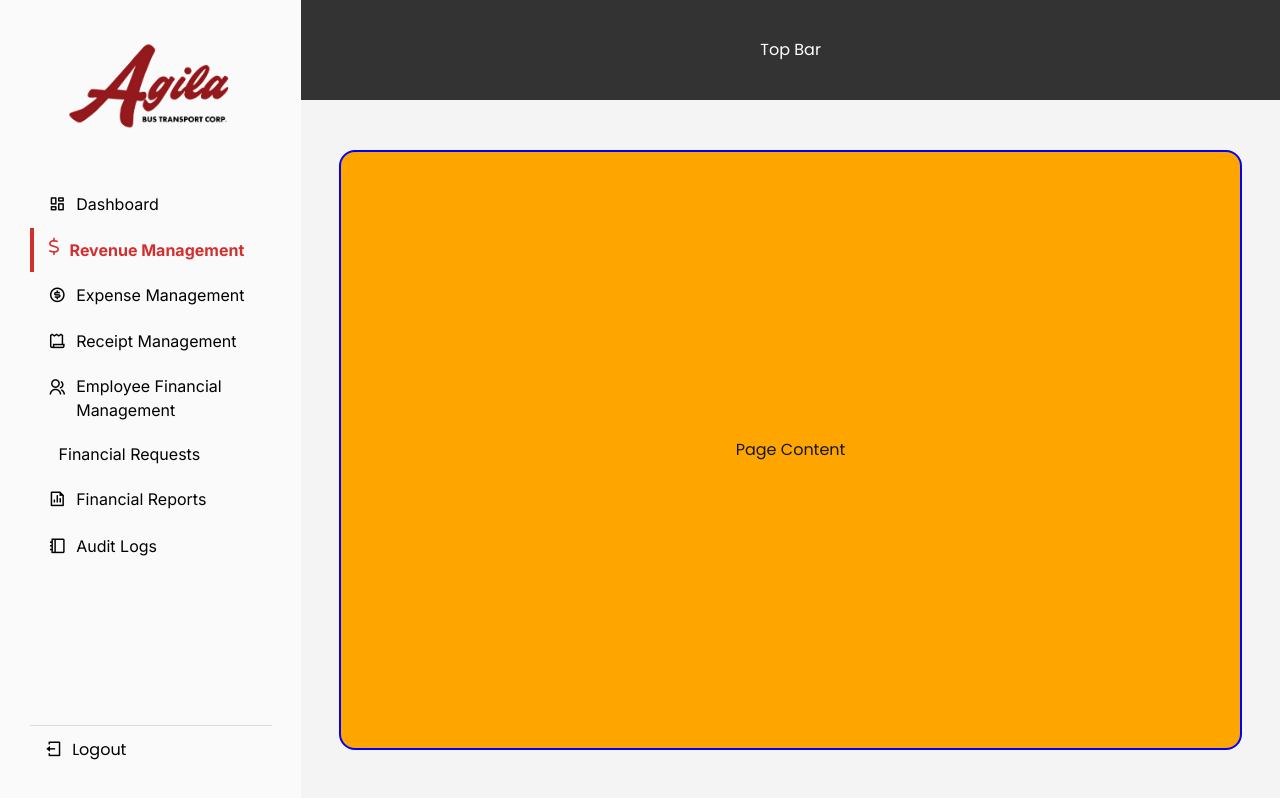
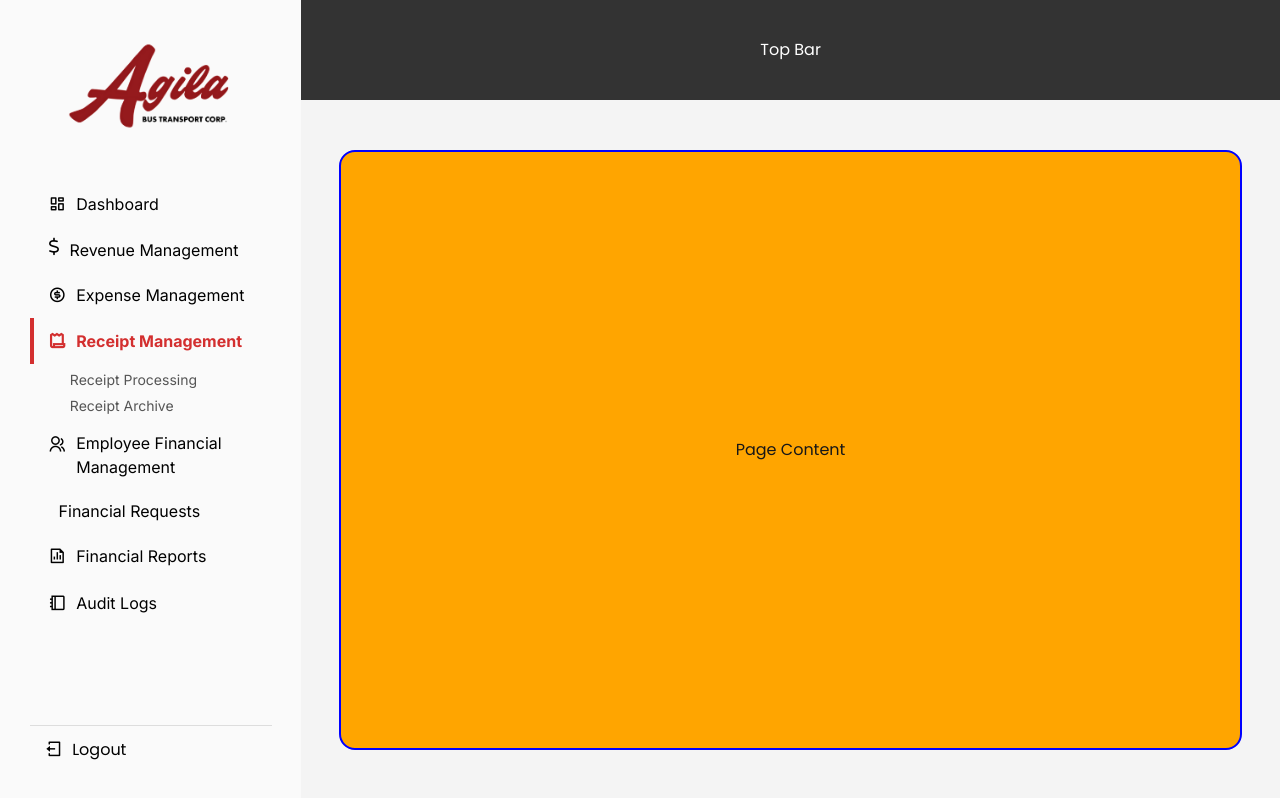
Before and after one commit to Brianc1012/FTMS_RevenueManagement, a Next.js app in the folder ftms_revenuemgmt/: page / in a window 1280 px wide. Both pictures are taken after a click on the element "Receipt Management". Built offline with nearby package versions, Linux system fonts and the light colour scheme; some icons are missing.

Commit message:
with sub module

```diff
--- a/ftms_revenuemgmt/app/Components/navBar.tsx
+++ b/ftms_revenuemgmt/app/Components/navBar.tsx
@@ -1,50 +1,140 @@
-import React from 'react';
+"use client";
+
+import React, { useState } from 'react';
 import '../styles/navbar.css'; // Corrected path to the styles folder
 
 const navBar = () => {
+  const [activeModule, setActiveModule] = useState('Revenue Management'); // State to track the active module
+  const [activeSubModule, setActiveSubModule] = useState(''); // State to track the active submodule
+
+  const handleModuleClick = (moduleName: string) => {
+    setActiveModule(moduleName);
+    setActiveSubModule(''); // Reset submodule when switching modules
+  };
+
+  const handleSubModuleClick = (subModuleName: string) => {
+    setActiveSubModule(subModuleName);
+  };
+
   return (
     <>
       <div className='navBar'>
-
         <div className='Logo'>
           <div className='LogoImage'>
             <img src="/agilaLogo.png" alt="Logo" className='logoImage' />
           </div>
         </div>
 
-
         {/* Navigation Items */}
         <div className="navContainer">
           <div className="navBarItems">
-                <div className="navBarItem">
-                    <i className="ri-dashboard-line icon"/> Dashboard
+            {/* Module for Dashboard */}
+            <div
+              className={`navBarItem ${activeModule === 'Dashboard' ? 'active' : ''}`}
+              onClick={() => handleModuleClick('Dashboard')}
+            >
+              <i className="ri-dashboard-line icon" /> Dashboard
             </div>
-                <div className="navBarItem active">
-                    <i className="fa-duotone fa-regular fa-dollar-sign icon"/> Revenue Management
+
+            {/* Module for Revenue Management */}
+            <div
+              className={`navBarItem ${activeModule === 'Revenue Management' ? 'active' : ''}`}
+              onClick={() => handleModuleClick('Revenue Management')}
+            >
+              <i className="fa-duotone fa-regular fa-dollar-sign icon" /> Revenue Management
             </div>
-                <div className="navBarItem">
-                    <i className="ri-money-dollar-circle-line icon"/> Expense Management
+
+            {/* Module for Expense Management */}
+            <div
+              className={`navBarItem ${activeModule === 'Expense Management' ? 'active' : ''}`}
+              onClick={() => handleModuleClick('Expense Management')}
+            >
+              <i className="ri-money-dollar-circle-line icon" /> Expense Management
             </div>
-                <div className="navBarItem">
-                    <i className="ri-receipt-line icon"/> Receipt Management
+
+            {/* Module for Receipt Management */}
+            <div
+              className={`navBarItem ${activeModule === 'Receipt Management' ? 'active' : ''}`}
+              onClick={() => handleModuleClick('Receipt Management')}
+            >
+              <i className="ri-receipt-line icon" /> Receipt Management
             </div>
-                <div className="navBarItem">
-                    <i className="ri-group-line icon"/> Employee Financial Management
+
+              {/* Submodules for Receipt Management */}
+              {activeModule === 'Receipt Management' && (
+                  <div className="subModules">
+                    <div
+                      className={`subModuleItem ${activeSubModule === 'Receipt Processing' ? 'active' : ''}`}
+                      onClick={() => handleSubModuleClick('Receipt Processing')}
+                    >
+                      Receipt Processing
                     </div>
-                <div className="navBarItem">
-                    <i className="ri-service-bell-line icon"/> Financial Requests
+                    <div
+                      className={`subModuleItem ${activeSubModule === 'Receipt Archive' ? 'active' : ''}`}
+                      onClick={() => handleSubModuleClick('Receipt Archive')}
+                    >
+                      Receipt Archive
                     </div>
-                <div className="navBarItem">
-                    <i className="ri-file-chart-line"/> Financial Reports
                   </div>
-                <div className="navBarItem">
-                    <i className="ri-booklet-line"/> Audit Logs
+                )}
+
+            {/* Module for Employee Financial Management */}
+            <div
+              className={`navBarItem ${activeModule === 'Employee Financial Management' ? 'active' : ''}`}
+              onClick={() => handleModuleClick('Employee Financial Management')}
+            >
+              <i className="ri-group-line icon" /> Employee Financial Management
+            </div>
+
+                {/* Submodules for Employee Financial Management */}
+                {activeModule === 'Employee Financial Management' && (
+                  <div className="subModules">
+                    <div
+                      className={`subModuleItem ${activeSubModule === 'Balance & Payment' ? 'active' : ''}`}
+                      onClick={() => handleSubModuleClick('Balance & Payment')}
+                    >
+                      Balance & Payment
+                    </div>
+                    <div
+                      className={`subModuleItem ${activeSubModule === 'Payroll' ? 'active' : ''}`}
+                      onClick={() => handleSubModuleClick('Payroll')}
+                    >
+                      Payroll
+                    </div>
+                  </div>
+                )}
+
+
+            {/* Module for Financial Requests */}
+            <div
+              className={`navBarItem ${activeModule === 'Financial Requests' ? 'active' : ''}`}
+              onClick={() => handleModuleClick('Financial Requests')}
+            >
+              <i className="ri-service-bell-line icon" /> Financial Requests
+            </div>
+
+
+            {/* Module for Financial Reports */}
+            <div
+              className={`navBarItem ${activeModule === 'Financial Reports' ? 'active' : ''}`}
+              onClick={() => handleModuleClick('Financial Reports')}
+            >
+              <i className="ri-file-chart-line" /> Financial Reports
+            </div>
+
+
+            {/* Module for Audit Logs */}
+            <div
+              className={`navBarItem ${activeModule === 'Audit Logs' ? 'active' : ''}`}
+              onClick={() => handleModuleClick('Audit Logs')}
+            >
+              <i className="ri-booklet-line" /> Audit Logs
             </div>
           </div>
 
           {/* Logout Section */}
           <div className="logout">
-                <i className="ri-logout-box-line"/> Logout
+            <i className="ri-logout-box-line" /> Logout
           </div>
         </div>
       </div>
--- a/ftms_revenuemgmt/app/styles/navbar.css
+++ b/ftms_revenuemgmt/app/styles/navbar.css
@@ -104,6 +104,30 @@ i {
     transition: all 0.3s ease;
 }
 
+.subModules {
+    margin-left: 15%;
+    font-size: 14px;
+    color: #555;
+}
+
+.subModuleItem {
+    margin: 5px 0;
+    cursor: pointer;
+    border-left: 4px solid transparent;
+    transition: all 0.3s ease;
+}
+
+.subModuleItem:hover {
+    color: #000;
+    background-color: #f8fce2;
+}
+
+.subModuleItem.active {
+    color: #d32f2f;
+    font-weight: bold;
+    background-color: #fce4e4;
+}
+
 .logout {
     width: 100%;
     padding: 10px 15px;
```
Lines whose indentation alone changed are shown as unchanged.
